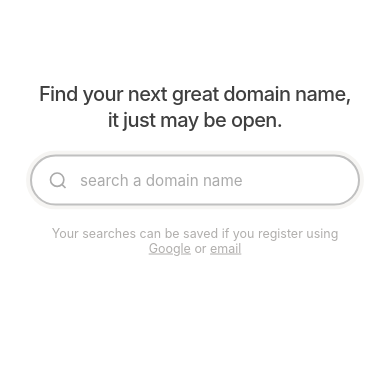
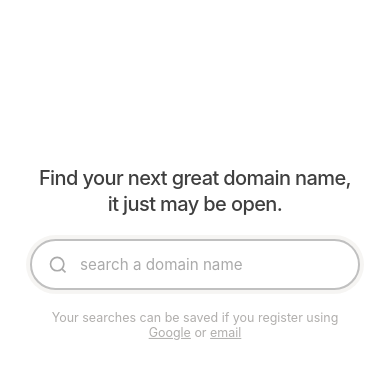
Before and after one commit to darrellthedesigner/opendomain, a plain HTML site: page index.html in a window 390 px wide. Shown: the part 53-432 px from the top of the page. Drawn offline with nearby package versions, Linux system fonts and the light colour scheme.

Commit message:
Mobile: adjust hero offset to 10% up from center
Co-Authored-By: Claude Sonnet 4.6 <noreply@anthropic.com>

```diff
--- a/index.html
+++ b/index.html
@@ -674,7 +674,7 @@
       }
 
       .hero-wrap {
-        --hero-offset: clamp(0px, calc(8vh - 40px), 120px);
+        --hero-offset: clamp(0px, calc(18vh - 40px), 160px);
         width: 100%;
         display: flex;
         flex-direction: column;
```
